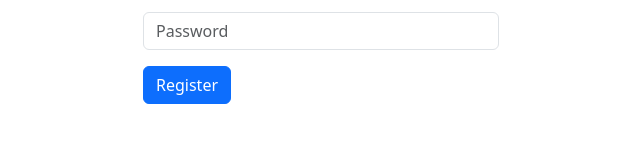
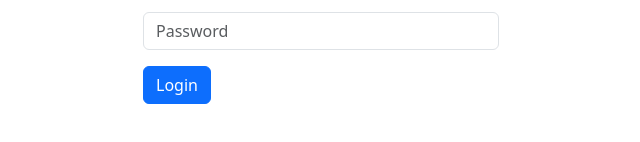
Before and after one commit to sandyordanov/magic-card-game-frontend, a React (Vite) app: page /login in a window 1280 px wide. Shown: the part 168-310 px from the top of the page, without its empty margins (319-959 px from the left). Built offline with nearby package versions, Linux system fonts and the light colour scheme.

Commit message:
small fix

```diff
--- a/src/Components/LoginForm.jsx
+++ b/src/Components/LoginForm.jsx
@@ -36,7 +36,7 @@
                         </div>
 
                         <div className="mb-3">
-                            <button type="submit" className="btn btn-primary">Register</button>
+                            <button type="submit" className="btn btn-primary">Login</button>
                         </div>
                     </form>
                 </div>
```
